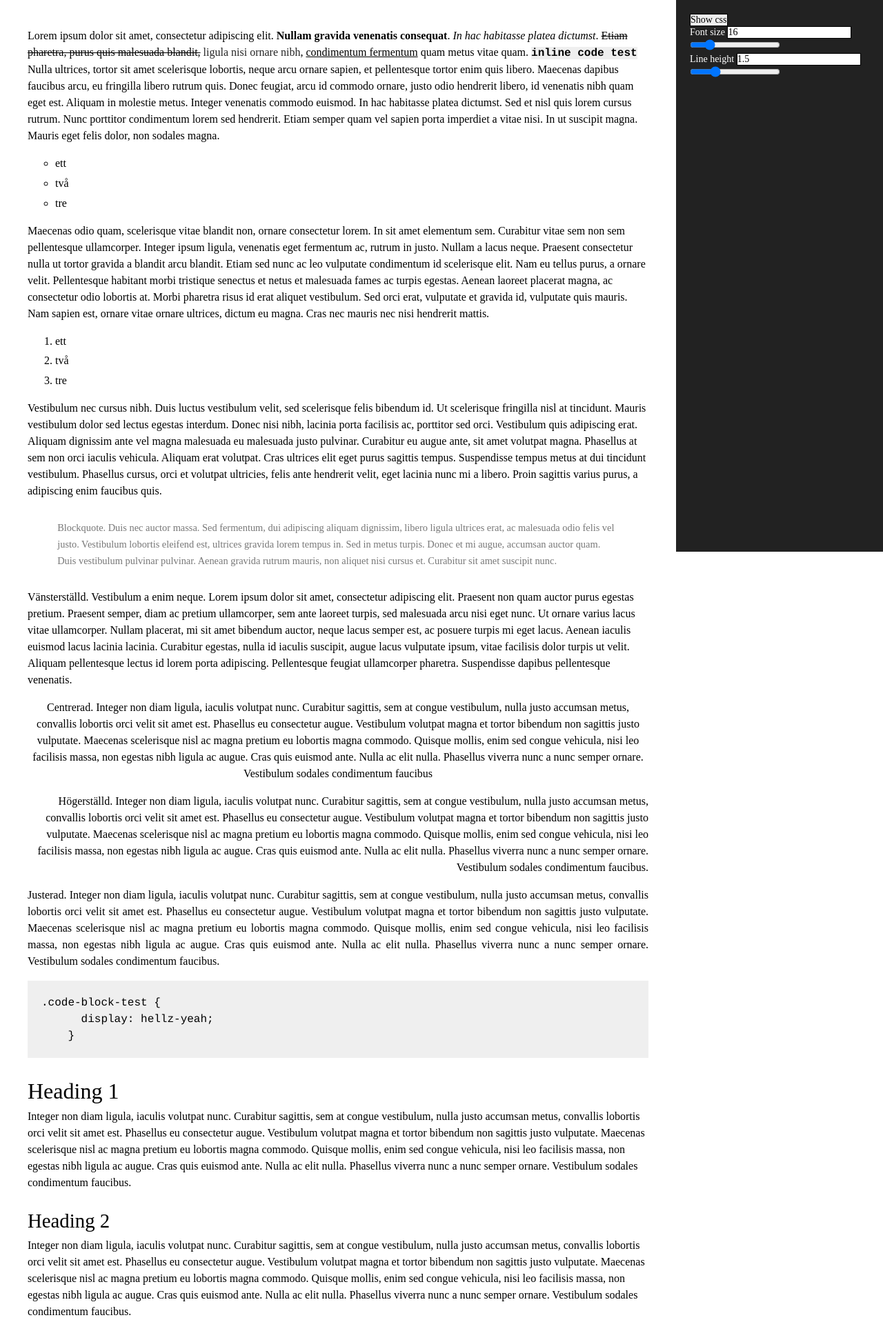
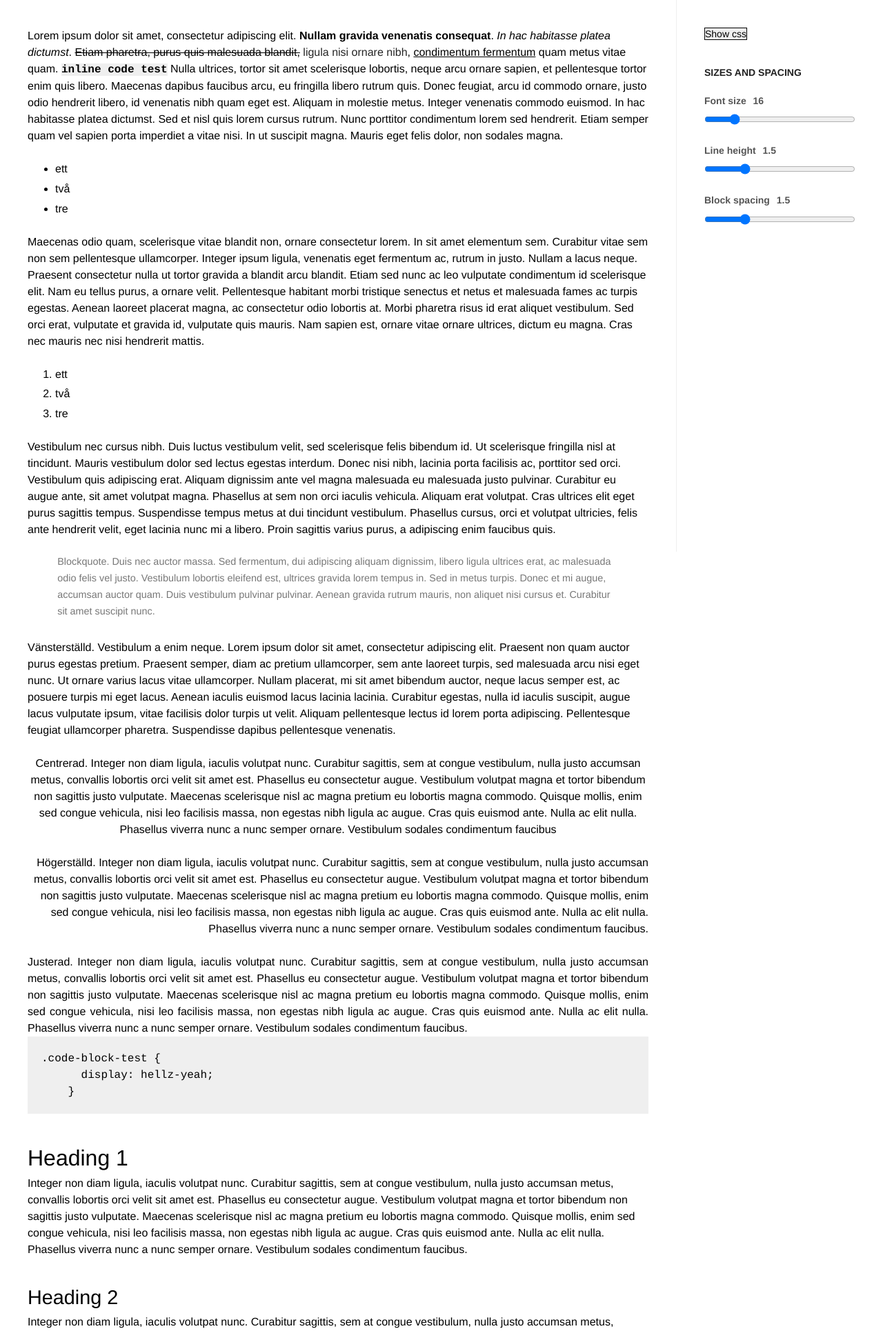
Before and after one commit to bohman/legible.css, a PHP site: page / in a window 1280 px wide. Shown: the top 1930 px of the page at 69% size. Run offline with PHP 8.4, Linux system fonts and the light colour scheme; some libraries are stand-ins or nearby versions.

Commit message:
Some more testing

```diff
--- a/css/general.css
+++ b/css/general.css
@@ -1,8 +1,7 @@
 /* BASICS ---------------- */
 body {
   background-color: #fff;
-  font-family: 'Times New Roman', serif;
-  font-size: 14px;
+  font-family: 'Helvetica Neue', Helvetica, Arial, sans-serif;
 }
 
 a {
@@ -20,14 +19,38 @@ a:focus {
   outline-color: rgba(0, 0, 0, 0.6);
 }
 
+input[type="text"],
+input[type="password"],
+input[type="number"],
+textarea {
+  color: inherit;
+  border: 1px solid #efefef;
+  padding: 5px;
+  border-radius: .3em;
+}
+
 label {
   display: block;
+  font-weight: bold;
 }
 
-input[type="text"],
-input[type="password"],
-textarea {
+label + * {
+  margin-top: .3em;
+}
 
+label input[type="number"] {
+  width: 60px;
+  text-align: left;
+  border-color: transparent;
+}
+
+input[type="text"]:focus,
+input[type="password"]:focus,
+input[type="number"]:focus,
+textarea:focus {
+  outline: 0;
+  border-color: #222;
+  color: #222;
 }
 
 input[type="submit"],
@@ -52,15 +75,35 @@ button {
 
 /* Controls */
 .controls  {
+  font-size: 14px;
   position: fixed;
   top: 0;
   bottom: 0;
   right: 0;
   width: 300px;
-  padding: 20px;
-  background: #222;
-  color: #fff;
+  padding: 40px;
+  background: #fff;
+  color: #555;
+  border-left: 1px solid #efefef;
   overflow-y: scroll;
+}
+
+.controls .section {
+  margin-top: 40px;
+}
+
+.controls .field-group {
+  margin-top: 20px;
+}
+
+.controls .field-group > input {
+  width: 100%;
+}
+
+.controls .section-title {
+  font-weight: 800;
+  text-transform: uppercase;
+  color: #222;
 }
 
 
--- a/css/legible.css
+++ b/css/legible.css
@@ -4,12 +4,13 @@
   containing the wysiwyg output.
 */
 
+
+/* Spacing and sizes */
 .legible {
   font-size: 16px;
   line-height: 1.3em;
 }
 
-/* Spacing between elements */
 .legible h1,
 .legible h2,
 .legible h3,
@@ -21,46 +22,18 @@
 .legible ul,
 .legible ol,
 .legible blockquote,
+.legible table,
 .legible pre code {
   margin-top: 1em;
 }
 
-.legible h1 + p,
-.legible h2 + p,
-.legible h3 + p,
-.legible h4 + p,
-.legible h5 + p,
-.legible h6 + p,
-.legible h1 + div,
-.legible h2 + div,
-.legible h3 + div,
-.legible h4 + div,
-.legible h5 + div,
-.legible h6 + div,
-.legible h1 + ul,
-.legible h2 + ul,
-.legible h3 + ul,
-.legible h4 + ul,
-.legible h5 + ul,
-.legible h6 + ul,
-.legible h1 + ol,
-.legible h2 + ol,
-.legible h3 + ol,
-.legible h4 + ol,
-.legible h5 + ol,
-.legible h6 + ol,
-.legible h1:first-child,
-.legible h2:first-child,
-.legible h3:first-child,
-.legible h4:first-child,
-.legible h5:first-child,
-.legible h6:first-child,
-.legible div:first-child,
-.legible p:first-child,
-.legible ul:first-child,
-.legible ol:first-child,
-.legible blockquote:first-child,
-.legible pre:first-child code{
+.legible h1 + *,
+.legible h2 + *,
+.legible h3 + *,
+.legible h4 + *,
+.legible h5 + *,
+.legible h6 + *,
+.legible *:first-child {
   margin-top: 0;
 }
 
@@ -76,7 +49,7 @@
 }
 
 .legible ul {
-  list-style: circle;
+  list-style: disc;
 }
 
 .legible li {
--- a/index.html
+++ b/index.html
@@ -90,11 +90,23 @@
     <!--
       Controls
     -->
-    <label>Font size <input id="font-size-input" type="number"></label>
-    <input id="font-size-range" type="range" value="16" min="8" max="54" step="1">
+    <div class="section">
+      <h2 class="section-title">Sizes and spacing</h2>
+      <div class="field-group">
+        <label>Font size <input id="font-size-input" type="number"></label>
+        <input id="font-size-range" type="range" value="16" min="8" max="54" step="1">
+      </div>
 
-    <label for="base-size">Line height <input type="text" id="line-height-input"></label>
-    <input id="line-height-range" type="range" value="1.5" min="1" max="3" step="0.005">
+      <div class="field-group">
+        <label>Line height <input type="number" id="line-height-input"></label>
+        <input id="line-height-range" type="range" value="1.5" min="1" max="3" step="0.05">
+      </div>
+
+      <div class="field-group">
+        <label>Block spacing <input type="number" id="block-spacing-input"></label>
+        <input id="block-spacing-range" type="range" value="1.5" min="1" max="3" step="0.05">
+      </div>
+    </div>
   </form>
 
 
--- a/js/ui.js
+++ b/js/ui.js
@@ -90,23 +90,35 @@
       leg.ref.css_array = [];
       leg.ref.css = '';
 
-      // Basic legible
-      var setup = {
+      // Spacing and sizing
+      leg.ref.css_array.push({
         selectors: ['.legible'],
         styles: {
           font_size: $('#font-size-range').val() + 'px',
           line_height: $('#line-height-range').val() + 'em'
         }
-      }
-      leg.ref.css_array.push(setup);
+      });
+
+      leg.ref.css_array.push({
+        selectors: ['.legible h1', '.legible h2', '.legible h3', '.legible h4', '.legible h5', '.legible h6', '.legible div', '.legible p', '.legible ul', '.legible ol', '.legible blockquote', '.legible table', '.legible pre code'],
+        styles: {
+          margin_top: $('#block-spacing-range').val() + 'em'
+        }
+      });
+
+      leg.ref.css_array.push({
+        selectors: ['.legible h1 + *', '.legible h2 + *', '.legible h3 + *', '.legible h4 + *', '.legible h5 + *', '.legible h6 + *', '.legible *:first-child'],
+        styles: {
+          margin_top: '0'
+        }
+      });
 
       // Format css string
       for (var i = 0; i < leg.ref.css_array.length; i++) {
 
-        // Easy reference
-        var css_object = leg.ref.css_array[i];
-        var selectors = css_object.selectors;
-        var styles = css_object.styles;
+        // Reference
+        var selectors = leg.ref.css_array[i].selectors;
+        var styles = leg.ref.css_array[i].styles;
 
         // Spacing if needed
         if(i > 0) {
@@ -114,7 +126,7 @@
         }
 
         // Selectors
-        leg.ref.css += selectors.join('\n');
+        leg.ref.css += selectors.join(',\n');
 
         // Starting bracket
         leg.ref.css += ' {';
```
